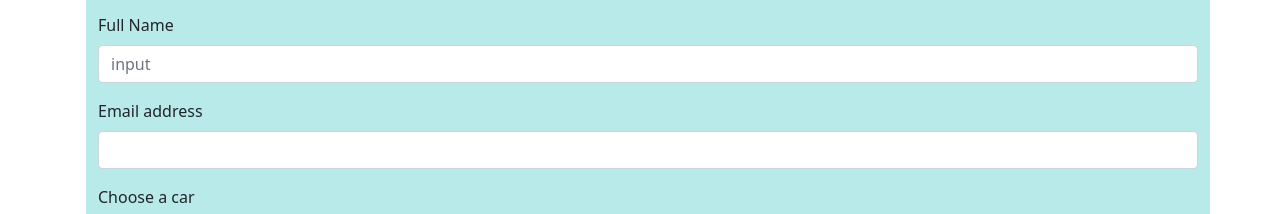
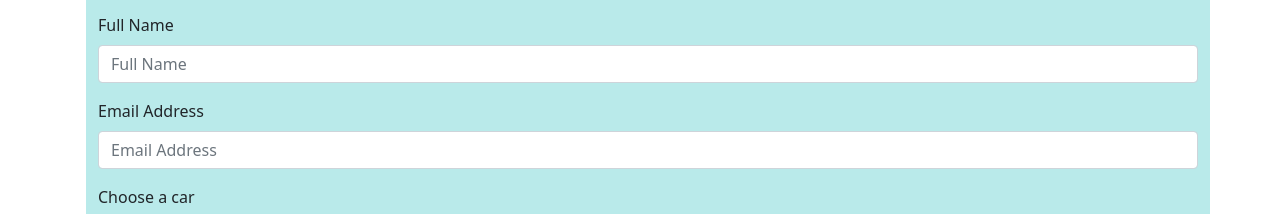
Before and after one commit to JWD05/Web_Assessment_20th_May, a plain HTML site: page index.html in a window 1280 px wide. Shown: the part 556-770 px from the top of the page. Drawn offline with nearby package versions, Linux system fonts and the light colour scheme.

Commit message:
Second version

```diff
--- a/index.html
+++ b/index.html
@@ -79,11 +79,11 @@
             <p class="fs-4 mt-1">Enquire about a car</p>
             <div class="mb-3">
               <label for="TextInput" class="form-label">Full Name</label>
-              <input type="text" id="TextInput" class="form-control" placeholder="input">
+              <input type="text" id="TextInput" class="form-control" placeholder="Full Name">
             </div>
             <div class="mb-3">
-              <label for="exampleInputEmail1" class="form-label">Email address</label>
-              <input type="email" class="form-control" id="exampleInputEmail1" aria-describedby="emailHelp">
+              <label for="exampleInputEmail1" class="form-label">Email Address</label>
+              <input type="email" class="form-control" id="exampleInputEmail1" aria-describedby="emailHelp" placeholder="Email Address">
               <!-- <div id="emailHelp" class="form-text">We'll never share your email with anyone else.</div> -->
             </div>
             <div class="mb-3">
```
